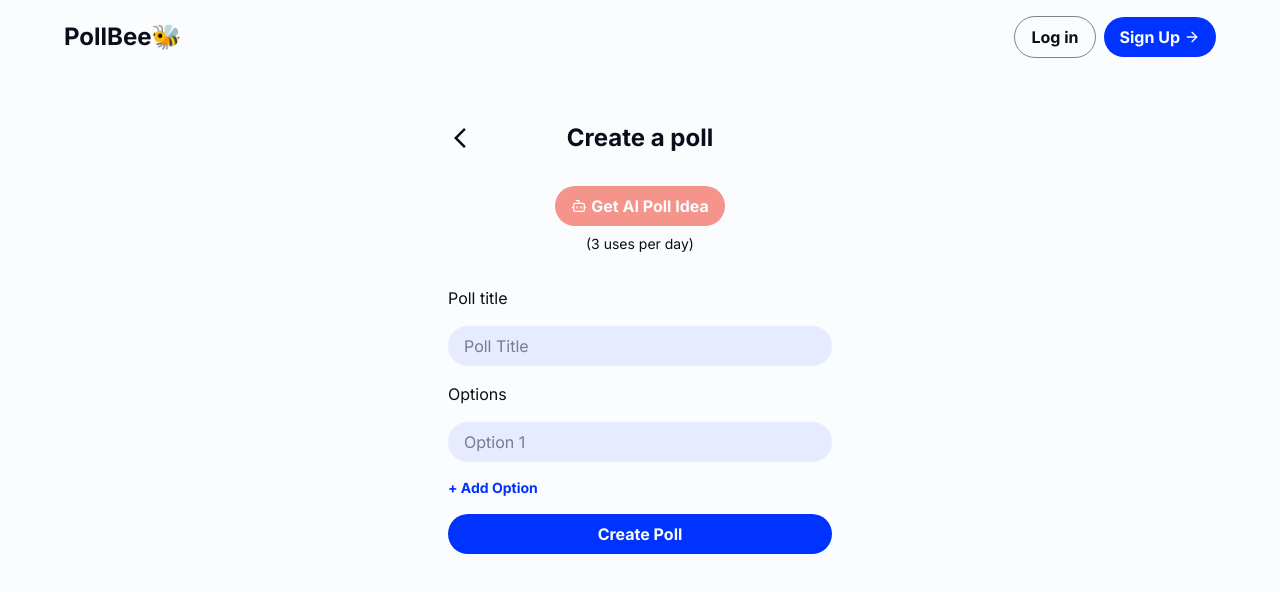
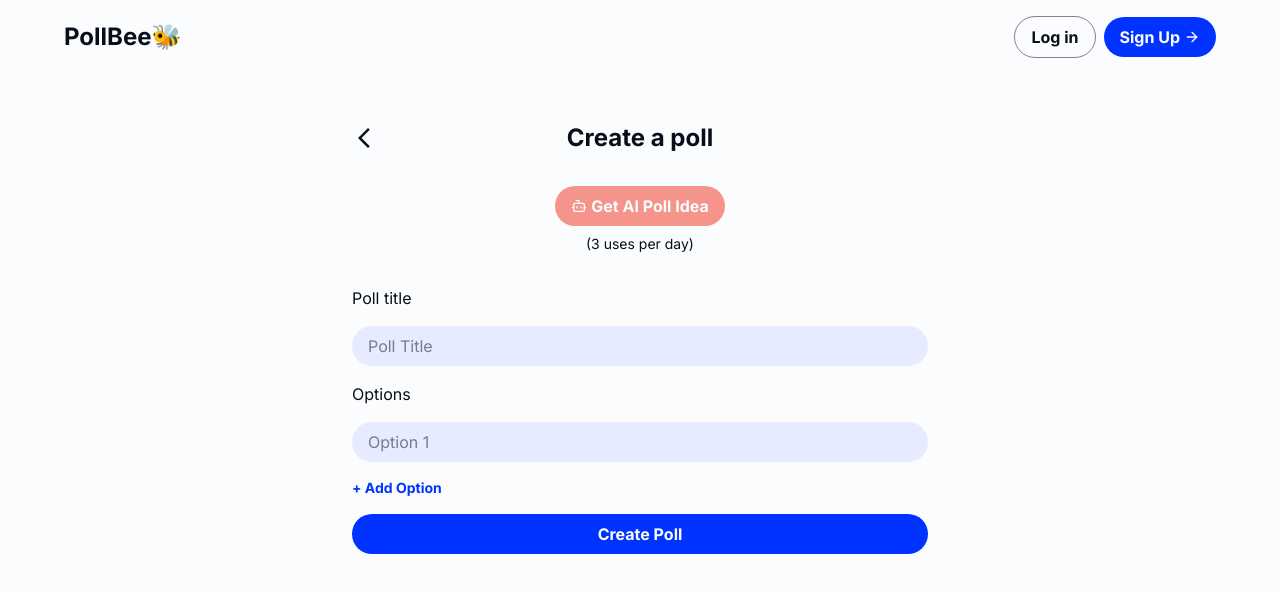
Before and after one commit to jonte265/pollbee, a Next.js app in the folder frontend/: page /create-poll in a window 1280 px wide. Shown: the top 592 px of the page. Built offline with nearby package versions, Linux system fonts and the light colour scheme.

Commit message:
add backheader component

```diff
--- a/frontend/app/create-poll/page.tsx
+++ b/frontend/app/create-poll/page.tsx
@@ -7,6 +7,7 @@
 import { MdArrowBackIosNew } from "react-icons/md";
 import { motion } from "motion/react";
 import { LuBot } from "react-icons/lu";
+import BackHeader from "@/components/BackHeader";
 
 export default function CreatePoll() {
   const router = useRouter();
@@ -124,19 +125,8 @@
       animate={{ opacity: 1, y: 0 }}
       transition={{ duration: 0.5 }}
     >
-      <main className="flex flex-col gap-8 items-center justify-center max-w-sm mx-auto">
-        <div className="flex justify-between items-center w-full gap-2">
-          <motion.button
-            onClick={() => router.push("/profile")}
-            className="rounded-4xl "
-            whileHover={{ scale: 1.2 }}
-            aria-label="Go to profile"
-          >
-            <MdArrowBackIosNew className="text-2xl" />
-          </motion.button>
-          <h2 className="text-2xl text-center font-bold">Create a poll</h2>
-          <div className="w-6 h-6"></div>
-        </div>
+      <main className="flex flex-col gap-8 items-center justify-center max-w-xl mx-auto">
+        <BackHeader title="Create a poll" routePage="profile" />
 
         <div className="flex flex-col justify-center items-center gap-2">
           <button
@@ -155,7 +145,7 @@
 
         <form
           onSubmit={handleSubmit}
-          className="flex flex-col justify-center gap-4 max-w-sm w-full"
+          className="flex flex-col justify-center gap-4 w-full"
         >
           <label>Poll title</label>
           <input
--- a/frontend/app/edit/[pollId]/page.tsx
+++ b/frontend/app/edit/[pollId]/page.tsx
@@ -9,6 +9,7 @@
 import { FaExclamationTriangle } from "react-icons/fa";
 import { LuCircleCheckBig, LuCircle } from "react-icons/lu";
 import Button from "@/components/Button";
+import BackHeader from "@/components/BackHeader";
 
 type EditPollParams = Promise<{
   pollId: string;
@@ -202,13 +203,11 @@
       {pollData?.message === "Poll not found" ? (
         <p className="text-center text-2xl">Poll not found</p>
       ) : (
-        <main className="flex flex-col gap-8 items-center justify-center">
-          <h2 className="text-2xl text-center font-bold">Edit Poll</h2>
-
+        <main className="flex flex-col gap-8 items-center justify-center max-w-xl mx-auto">
+          <BackHeader title="Edit Poll" routePage="profile" />
           {pollData ? (
-            <div className="flex flex-col max-w-sm w-full px-4">
-              <p className="mb-1">Title:</p>
-
+            <div className="flex flex-col w-full gap-2">
+              <p>Poll title</p>
               <div className="border border-gray-300 rounded-4xl px-4 py-2 flex flex-col gap-2">
                 {editMode === -5 ? (
                   <div className="flex gap-2">
@@ -248,7 +247,7 @@
                 )}
               </div>
 
-              <p className="mt-4 mb-1">Options:</p>
+              <p>Options</p>
               <div className="flex flex-col gap-2">
                 {[...pollData.poll_options]
                   .sort((a, b) => a.id - b.id)
@@ -347,6 +346,10 @@
             <Button btnText="Done" />
           </Link>
 
+          <div className="w-full max-w-6xl">
+            <hr className="border-0.5 rounded-4xl border-gray-300 w-full max-w-6xl" />
+          </div>
+
           {askDelete === false && (
             <button
               onClick={() => setAskDelete(true)}
--- /dev/null
+++ b/frontend/components/BackHeader.tsx
@@ -0,0 +1,31 @@
+"use client";
+
+import { motion } from "motion/react";
+import { useRouter } from "next/navigation";
+import { MdArrowBackIosNew } from "react-icons/md";
+
+type PageHeaderProps = {
+  title: string;
+  routePage: string;
+};
+
+export default function BackHeader({ title, routePage }: PageHeaderProps) {
+  const router = useRouter();
+
+  return (
+    <div className="flex justify-between items-center w-full gap-2">
+      <motion.button
+        onClick={() => router.push(`/${routePage}`)}
+        className="rounded-4xl"
+        whileHover={{ scale: 1.2 }}
+        aria-label="Go back"
+      >
+        <MdArrowBackIosNew className="text-2xl" />
+      </motion.button>
+
+      <h2 className="text-2xl text-center font-bold">{title}</h2>
+
+      <div className="w-6 h-6" />
+    </div>
+  );
+}
```
